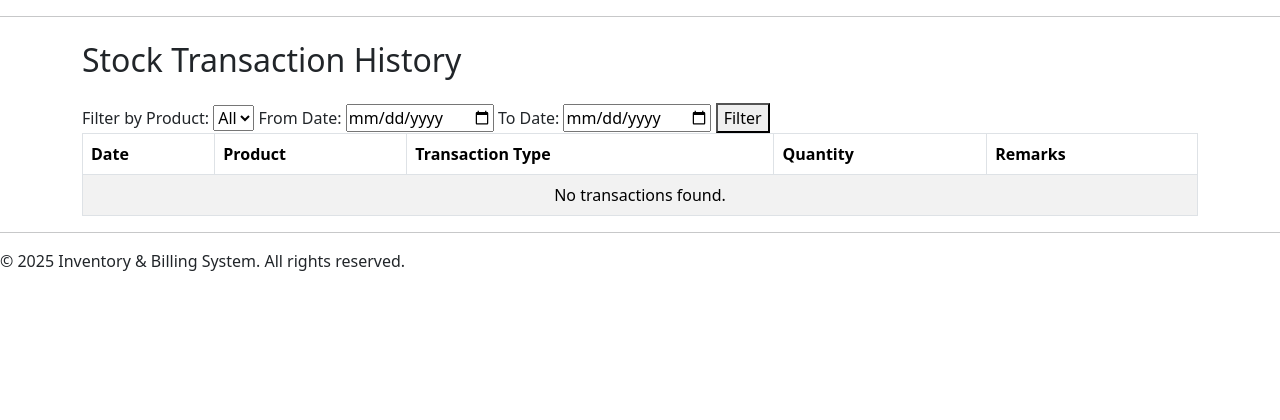
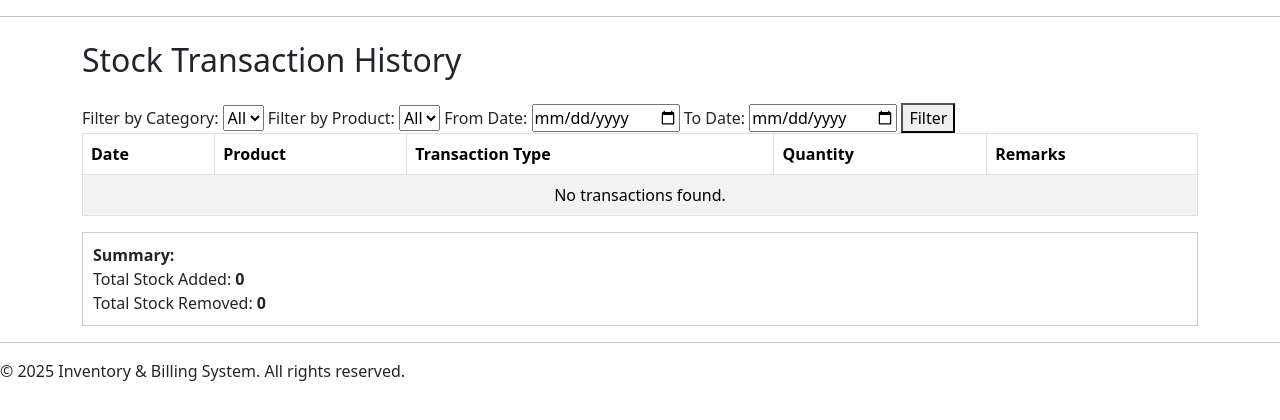
Before and after one commit to Nishad-Koormath/Inventory-management-and-Billing-system, a Django app: page /stock/history in a window 1280 px wide. Shown: the part 24-444 px from the top of the page. Run offline with Django 5.2, Linux system fonts and the light colour scheme; data that the repository does not hold is empty.

Commit message:
category filter added

```diff
--- a/product_app/templates/product_app/stock_transaction_list.html
+++ b/product_app/templates/product_app/stock_transaction_list.html
@@ -7,6 +7,18 @@
     <h2 class="mb-4">Stock Transaction History</h2>
 
     <form method="get">
+        <label for="">Filter by Category:</label>
+        <select name="category" id="">
+            <option value="">All</option>
+            {% for cat in categories %}
+            <option value="{{ cat.id }}" {% if request.GET.category == cat.id|stringformat:"s" %}selected{% endif %}>
+                {{ cat.name }}
+            </option>
+            {% endfor %}
+        </select>
+
+
+
     <label>Filter by Product:</label>
     <select name="product">
         <option value="">All</option>
@@ -52,5 +64,10 @@
             {% endfor %}
         </tbody>
     </table>
+<div style="padding: 10px; border: 1px solid #ccc; margin-bottom: 15px;">
+    <strong>Summary:</strong><br>
+    Total Stock Added: <strong>{{ total_in }}</strong><br>
+    Total Stock Removed: <strong>{{ total_out }}</strong>
+</div>
 </div>
 {% endblock %}
--- a/product_app/views.py
+++ b/product_app/views.py
@@ -3,6 +3,7 @@ from .models import Product, Supplier, Category, StockTransaction
 from .forms import ProductForm, SupplierForm, CategoryForm, StockTransactionForm
 from django.core.exceptions import ValidationError
 from django.utils.dateparse import parse_date
+from django.db.models import Sum
 
 # Create your views here.
 # product
@@ -123,12 +124,16 @@ def stock_transaction(request):
 
 def stock_transaction_list(request):
     products = Product.objects.all()
+    categories = Category.objects.all()
     transactions = StockTransaction.objects.select_related('product').order_by('-timestamp')
 
     product_id = request.GET.get('product')
+    category_id = request.GET.get('category')
     start_date = request.GET.get('start_date')
     end_date = request.GET.get('end_date')
 
+    if category_id:
+        transactions = transactions.filter(product__category__id=category_id)
     if product_id:
         transactions = transactions.filter(product__id = product_id )
     if start_date:
@@ -136,7 +141,14 @@ def stock_transaction_list(request):
     if end_date:
         transactions = transactions.filter(timestamp__date__lte=parse_date(end_date))
 
+    total_in = transactions.filter(transaction_types = 'IN').aggregate(Sum('quantity'))['quantity__sum'] or 0
+    total_out = transactions.filter(transaction_types = 'OUT').aggregate(Sum('quantity'))['quantity__sum'] or 0
+
+
     return render(request, 'product_app/stock_transaction_list.html', {
         'transactions': transactions,
         'products': products,
+        'categories': categories,
+        'total_in': total_in,
+        'total_out': total_out,
         })
```
